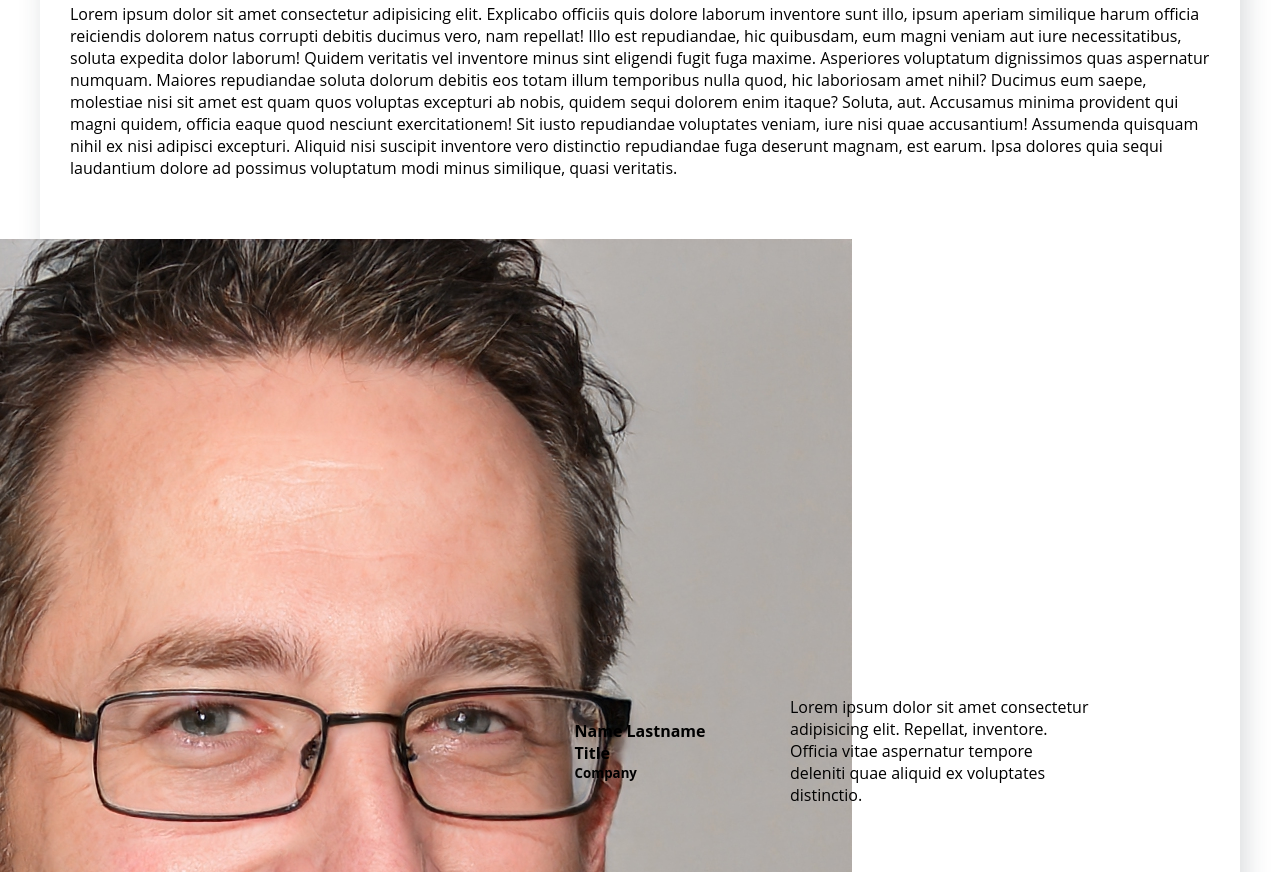
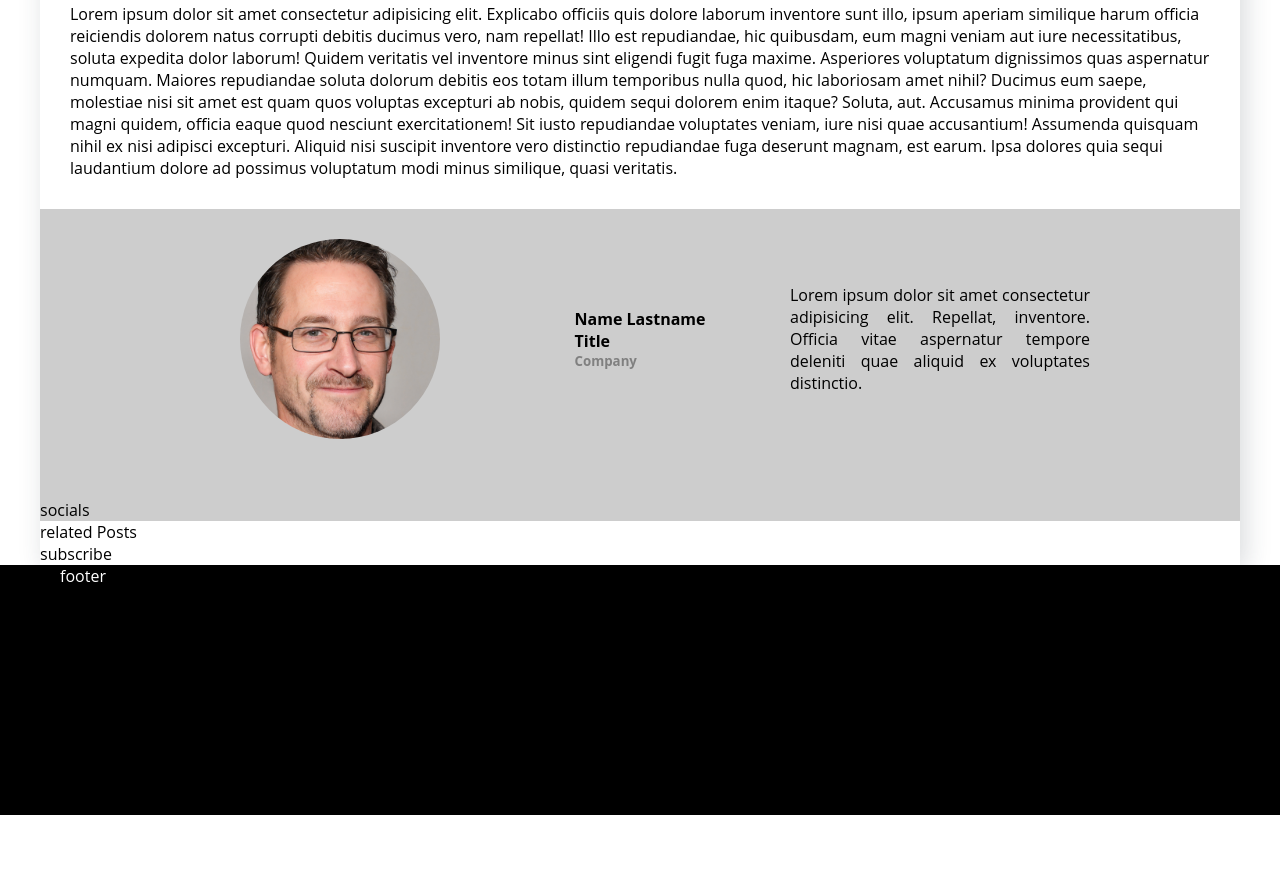
Before and after one commit to gabrielmarcano/udacity-projects, a plain HTML site: page post.html in a window 1280 px wide. Shown: the part 1548-2420 px from the top of the page. After the commit the page ends 2363 px from the top, so only its background shows below. Drawn offline with Linux system fonts and the light colour scheme.

Commit message:
Added author style, and media queries font size

```diff
--- a/css/styles.css
+++ b/css/styles.css
@@ -75,12 +75,32 @@
 }
 
 .post-title {
-    font-size: 2rem;
+    font-size: 4rem;
     color: white;
 }
 
 .post-image {
     width: 100%;
+}
+
+.post-footer {
+    width: 100%;
+    background-color: rgba(91, 91, 91, 0.3);
+}
+
+/* Author */
+
+.author .author-avatar {
+    height: 200px;
+    border-radius: 50%;
+}
+
+.author .author-description .author-company {
+    color: grey;
+}
+
+.author .author-bio {
+    text-align: justify;
 }
 
 /* Footer style */
@@ -94,7 +114,7 @@ footer.main-footer {
 /* Text style */
 
 h1.main-title {
-    font-size: 2rem;
+    font-size: 1.85rem;
 }
 
 h1.main-title a{
@@ -109,19 +129,33 @@ h2.homepage-title {
     color: black;
 }
 
+#post-content {
+    font-size: 1.5rem;
+}
+
 /* Test styles */
 
 .post-header, .related-posts, .aside, .post-body {
     color: rgb(0, 0, 0);
 }
 
+
+/* desktop only */
 @media only screen and (min-width: 768px) {
 
     h1.main-title {
         font-size: 3rem;
     }
 
+    .post-title {
+        font-size: 2rem;
+    }
+
     .post-image {
         width: 600px;
     }
+
+    #post-content {
+        font-size: 1rem;
+    }
 }
```
